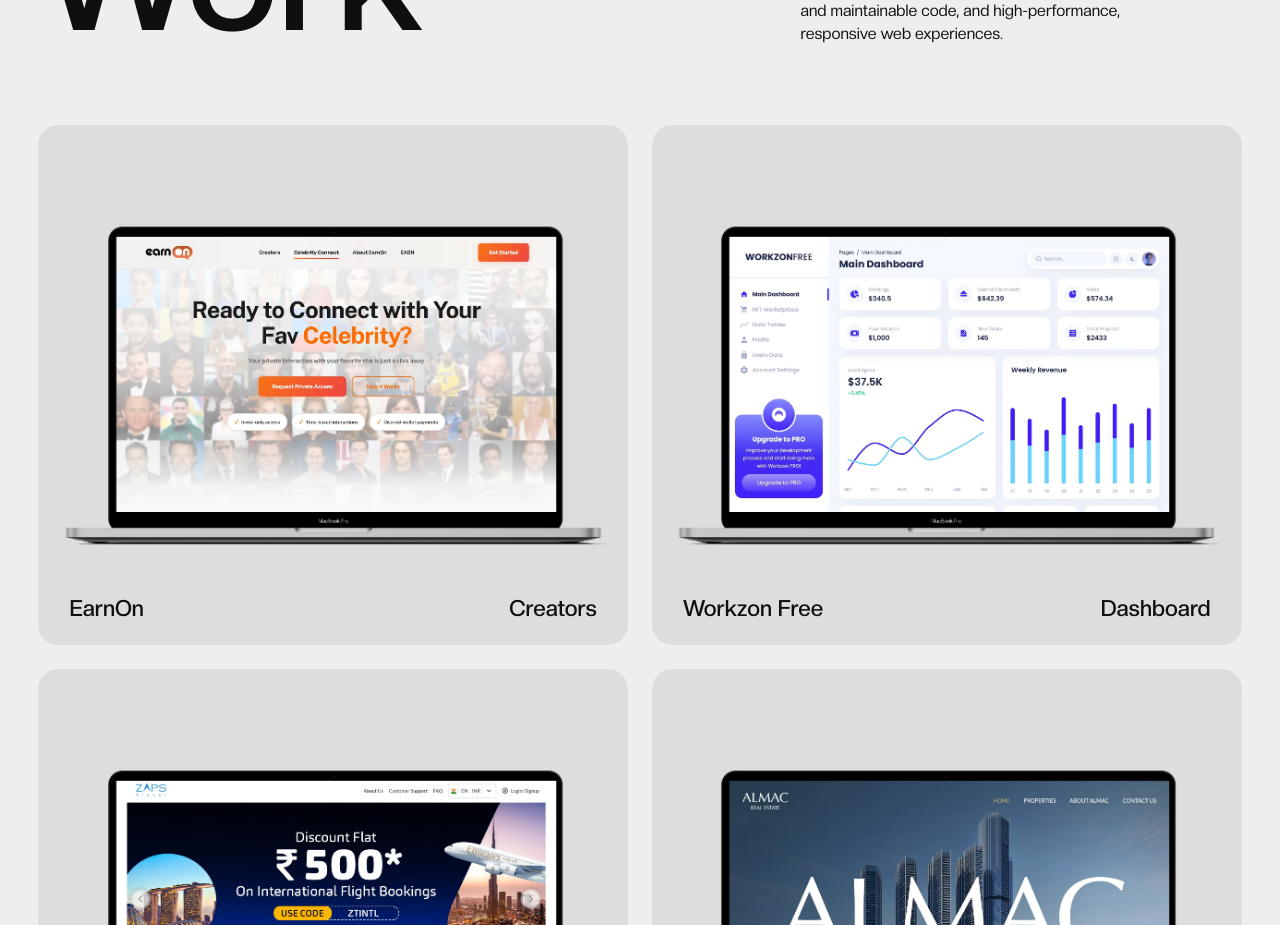
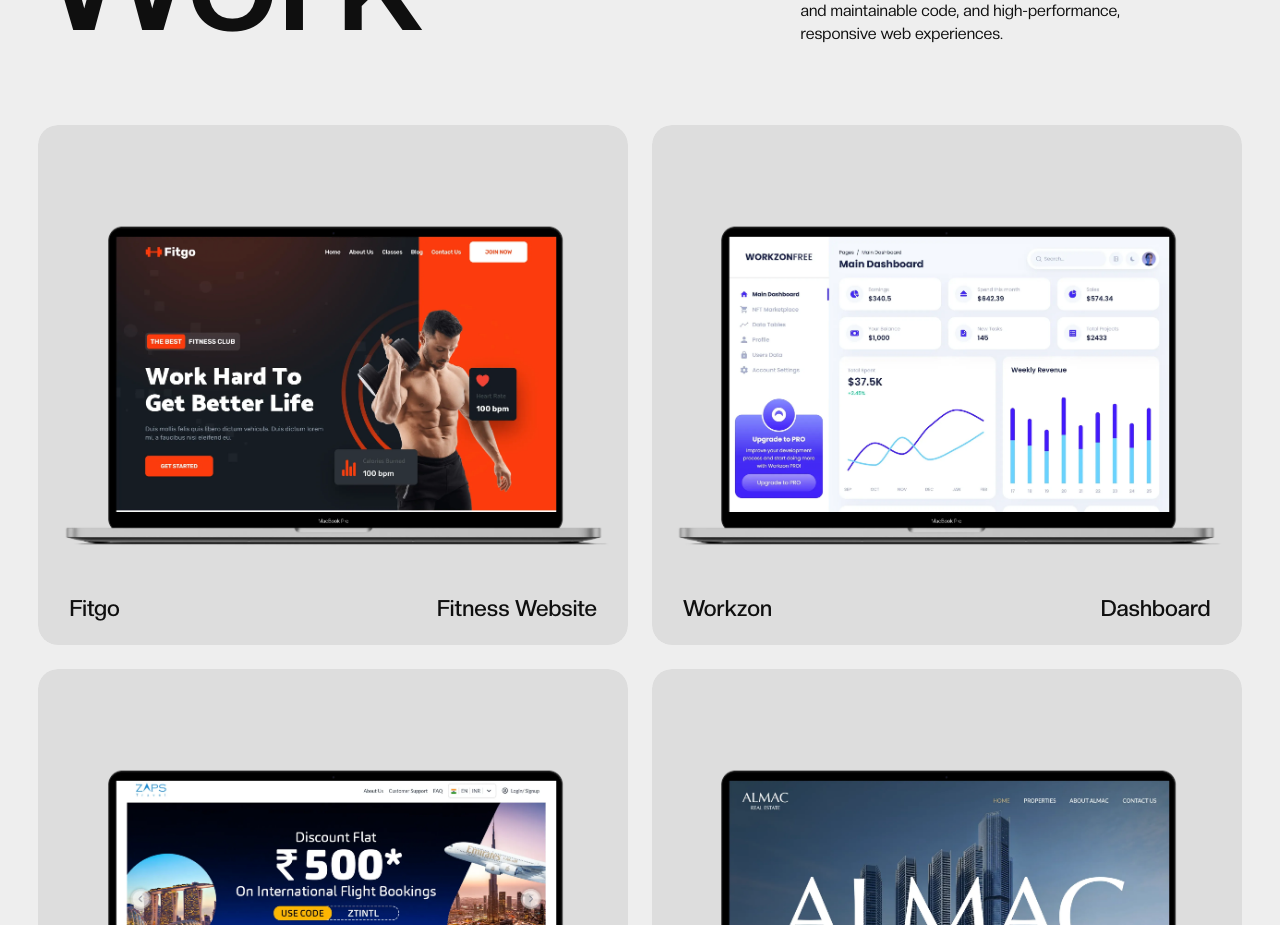
Before and after one commit to sheikhmuktadir-dev/muktadir-portfolio, a React (Vite) app: page / in a window 1280 px wide. Shown: the part 2040-2965 px from the top of the page. Built offline with nearby package versions, Linux system fonts and the light colour scheme.

Commit message:
fitness project update

```diff
--- a/src/Data/Data.js
+++ b/src/Data/Data.js
@@ -79,14 +79,14 @@
 export const worksCard = [
   {
     id: 1,
-    title: "EarnOn",
-    title2: "Creators",
-    image: "/images/earnon.webp",
-    link: "https://earnon.ai/",
+    title: "Fitgo",
+    title2: "Fitness Website",
+    image: "/images/fitgo.webp",
+    link: "https://fitgo-fitness.vercel.app/",
   },
   {
     id: 2,
-    title: "Workzon Free",
+    title: "Workzon",
     title2: "Dashboard",
     image: "/images/workzon.webp",
     link: "https://workzon.vercel.app/",
```
Also changed, not shown: public/images/earnon.webp (deleted), public/images/fitgo.webp (added).
